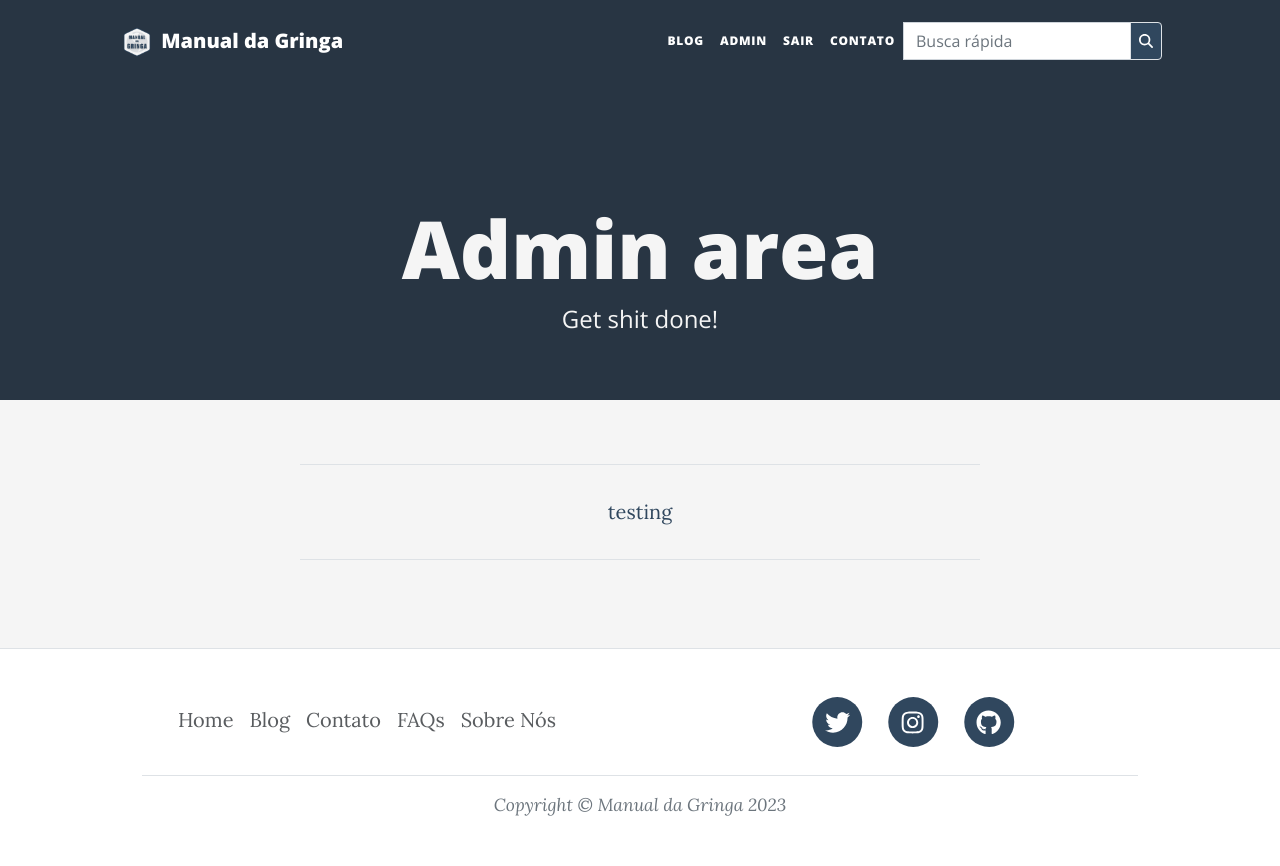
After one commit to marcoveio-diadema/manualdagringa, a Flask app: page /admin in a window 1280 px wide. The commit adds this page. Run offline with Flask 3, Linux system fonts and the light colour scheme; the visitor is signed in with stand-in values (Sample User, id 1); some libraries are stand-ins or nearby versions.

Commit message:
error pages 404 and 500, admin page

```diff
--- a/main.py
+++ b/main.py
@@ -395,5 +395,24 @@ def logout():
     return redirect(url_for('home'))
 
 
+# ADMIN ROUTE:
+@app.route('/admin')
+@admin_only
+def admin():
+    return render_template("admin.html")
+
+# CUSTOM ERROR PAGES:
+
+# Invalid URL
+@app.errorhandler(404)
+def page_not_found(e):
+    return render_template("404.html"), 404
+
+
+# Internal server error
+@app.errorhandler(500)
+def page_not_found(e):
+    return render_template("500.html"), 500
+
 if __name__ == '__main__':
     app.run(debug=True)
--- a/static/css/estilos.css
+++ b/static/css/estilos.css
@@ -178,3 +178,9 @@ p, span, ul, li {
 .fa-stack .fa-circle {
     color: #30475E
 }
+
+/* ADMIN PAGE */
+#header-adm {
+    height: 300px! important;
+    background-color: #30475E
+}
--- /dev/null
+++ b/templates/admin.html
@@ -0,0 +1,32 @@
+{% include "header.html" %}
+
+<!-- Page Header-->
+<header
+  class="masthead" id="header-adm">
+  <div class="container position-relative px-4 px-lg-5">
+    <div class="row gx-4 gx-lg-5 justify-content-center">
+      <div class="col-md-10 col-lg-8 col-xl-7">
+        <div class="site-heading">
+          <h1 class="features-text">Admin area</h1>
+          <span class="subheading features-text">Get shit done!</span>
+        </div>
+      </div>
+    </div>
+  </div>
+</header>
+
+<section class="section-sobre py-5">
+    <main class="mb-4">
+      <div class="container px-4 px-lg-5">
+        <div class="row gx-4 gx-lg-5 justify-content-center">
+          <div class="col-md-10 col-lg-8 text-center">
+              <hr>
+                <p> testing </p>
+              <hr>
+          </div>
+        </div>
+      </div>
+    </main>
+</section>
+
+{% include "footer.html" %}
--- a/templates/header.html
+++ b/templates/header.html
@@ -79,6 +79,16 @@
                 >Forum</a
               >
             </li>-->
+              <!-- show admin page if adm is logged-in -->
+              {% if current_user.id == 1 %}
+              <li class="nav-item">
+              <a
+                class="nav-link px-lg-2 py-3 py-lg-4"
+                href="{{ url_for('admin')}}"
+                >Admin</a
+              >
+            </li>
+              {% endif %}
              <!-- Only show Login/Register if user is logged out. Otherwise, show "Log Out" -->
               {% if not current_user.is_authenticated: %}
             <li class="nav-item">
```
Also changed, not shown: templates/404.html (added, +24 -0 lines), templates/500.html (added, +26 -0 lines).
